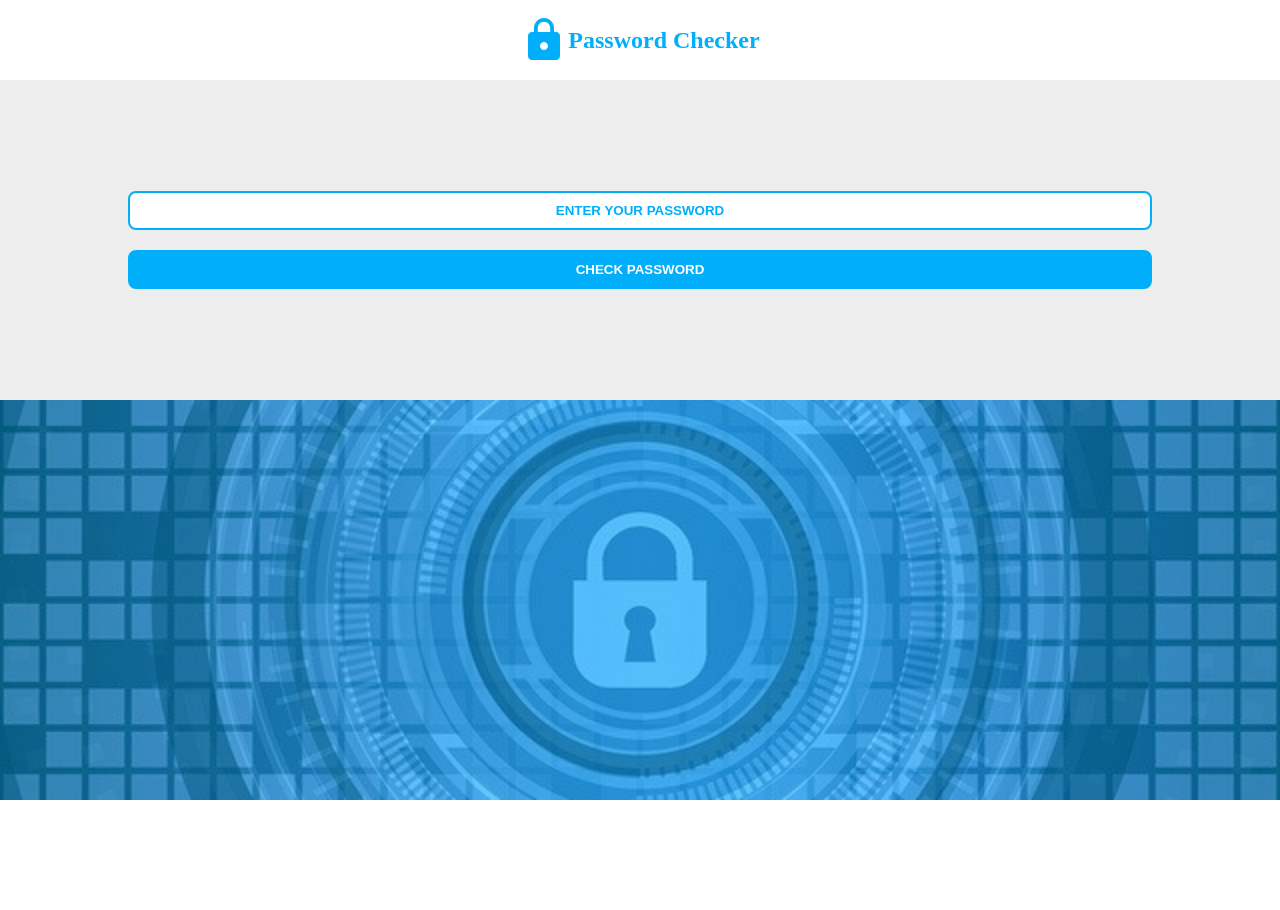
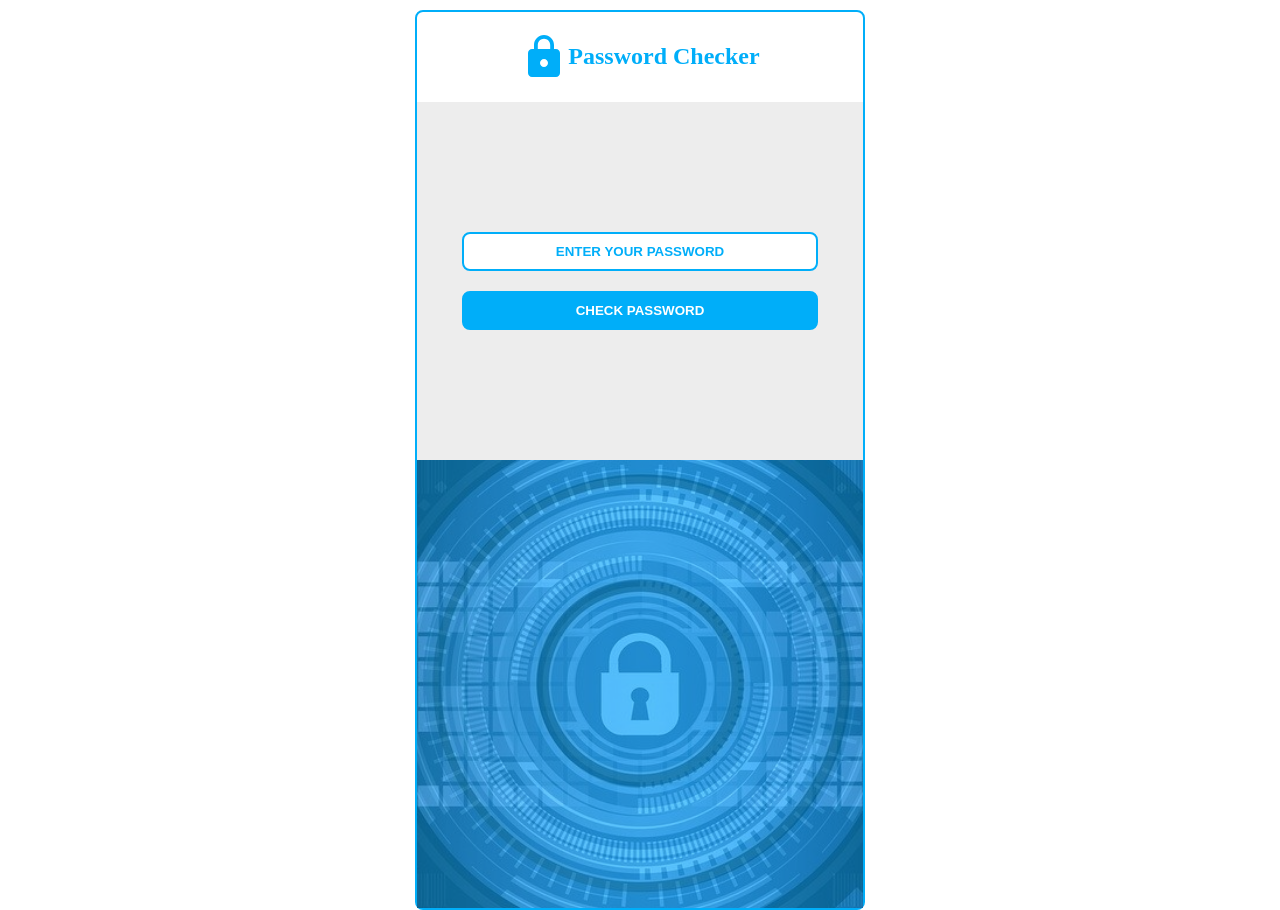
Before and after one commit to romanhandke/vue-password-checker, a Vue app: page /check in a window 1280 px wide. Before the commit the page ends 800 px from the top, so only its background shows below. Built offline with nearby package versions, Linux system fonts and the light colour scheme.

Commit message:
add media queries for desktop resolution

```diff
--- a/src/App.vue
+++ b/src/App.vue
@@ -10,4 +10,14 @@
   padding: 0;
   box-sizing: border-box;
 }
+@media (min-width: 450px) {
+  #app {
+    border: 2px solid #00aef9;
+    border-radius: 8px;
+    height: 900px;
+    margin: auto;
+    margin-top: 10px;
+    max-width: 450px;
+  }
+}
 </style>
--- a/src/views/Home.vue
+++ b/src/views/Home.vue
@@ -109,4 +109,15 @@ export default class Home extends Vue {
   text-transform: uppercase;
   width: 100%;
 }
+@media (min-width: 450px) {
+  .home {
+    height: 100%;
+  }
+  #upper {
+    height: 50%;
+  }
+  #lower {
+    height: 50%;
+  }
+}
 </style>
--- a/src/views/PasswordChecker.vue
+++ b/src/views/PasswordChecker.vue
@@ -180,4 +180,18 @@ p {
   font-size: 1.2em;
   color: #f43838;
 }
+@media (min-width: 450px) {
+  .password-checker {
+    height: 100%;
+  }
+  .header {
+    height: 10%;
+  }
+  .content {
+    height: 40%;
+  }
+  .footer {
+    height: 50%;
+  }
+}
 </style>
```
